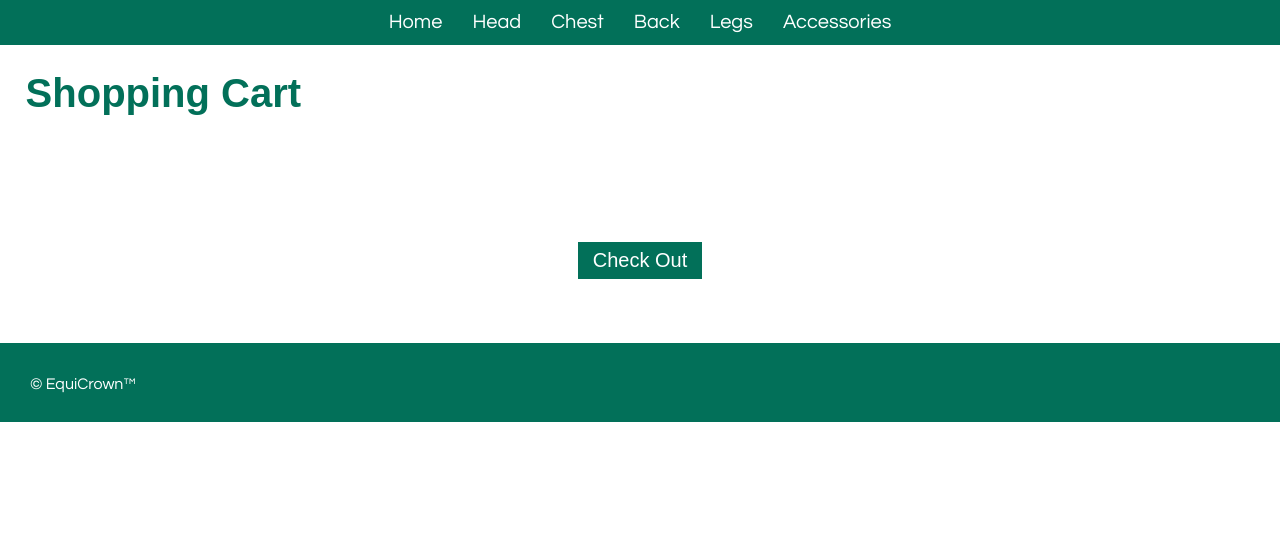
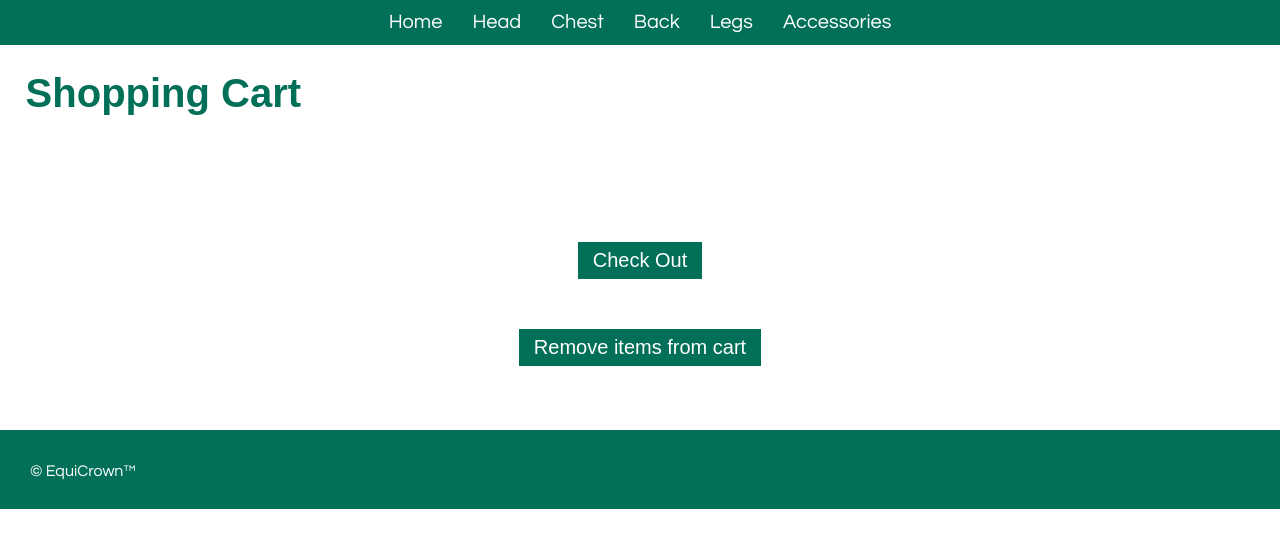
Before and after one commit to front-end-fundamentals-2025/fef-project-group-13, a plain HTML site: page checkout.html in a window 1280 px wide. Shown: the part 130-678 px from the top of the page. Drawn offline with Linux system fonts and the light colour scheme; a web font is replaced by a local one.

Commit message:
shopping cart done!

```diff
--- a/Script/main.js
+++ b/Script/main.js
@@ -1,6 +1,10 @@
+// prodlist = store item, prodAmnt = quantity of a certain item, total = amout of added items shown
+
 let prodlist = [];
 let prodAmnt = [];
 let total = 0;
+
+// First initilization of corresponding session variables
 
 if (sessionStorage.getItem("products") != null) {
   total = Number(sessionStorage.getItem("total"));
@@ -10,20 +14,33 @@ if (sessionStorage.getItem("products") != null) {
   cart.innerHTML = total.toString();
 }
 
+// Adds to cart
+
 function cartAdder(id) {
   total++;
+
+  // Adds id of item in the product array and updates session array
+
   if (!prodlist.includes(id)) {
     prodlist.push(id);
     sessionStorage.setItem("products", JSON.stringify(prodlist));
   }
+
+  // Adds amount
 
   if (prodAmnt[id] != null) {
     prodAmnt[id]++;
   } else {
     prodAmnt[id] = 1;
   }
+
+
+  // Update session arrays of prodAmount & total
+
   sessionStorage.setItem("prodAmount", JSON.stringify(prodAmnt));
   sessionStorage.setItem("total", total.toString());
+
+  // Sets the number of cart
   cart = document.getElementById("cart");
   cart.innerHTML = total.toString();
 }
@@ -34,6 +51,21 @@ function showCart() {
     const response = await fetch("product.json");
     let json = await response.json();
     let obj = json.find((product) => product.id === element);
+
+    // the html of the cartList element to this:
+
+        /*<div class="item">
+        <div class="image">
+          <img src="images/Dressage.jpg" alt="" />
+        </div>
+        <div class="name">Dressage Bridle</div>
+        <div class="totalPrice">3099 SEK</div>
+        <div class="cartQuantity">
+          <span class="minus"><</span>
+          <span>1</span>
+          <span class="plus">></span>
+        </div>
+      </div>*/
 
     let item = document.createElement("div");
     item.classList.add("item");
@@ -59,46 +91,45 @@ function showCart() {
 
     let cartQuantity = document.createElement("div");
     cartQuantity.classList.add("cartQuantity");
+
     let minus = document.createElement("span");
     minus.classList.add("minus");
     cartQuantity.appendChild(minus);
     minus.innerHTML = "<";
+
     let span = document.createElement("span");
     prodAmnt = JSON.parse(sessionStorage.getItem("prodAmount"));
     span.innerHTML = prodAmnt[element];
     cartQuantity.appendChild(span);
+
     let plus = document.createElement("span");
     plus.innerHTML = ">";
     plus.classList.add("plus");
     cartQuantity.appendChild(plus);
+
     item.appendChild(cartQuantity);
 
     document.getElementById("cartList").appendChild(item);
 
-    /*<div class="item">
-        <div class="image">
-          <img src="images/Dressage.jpg" alt="" />
-        </div>
-        <div class="name">Dressage Bridle</div>
-        <div class="totalPrice">3099 SEK</div>
-        <div class="cartQuantity">
-          <span class="minus"><</span>
-          <span>1</span>
-          <span class="plus">></span>
-        </div>
-      </div>*/
+
   });
 }
 
-async function getProduct(id) {
-  const response = await fetch("product.json");
-  let json = await response.json();
+function cleanCart() {
+  prodlist = [];
+  prodAmnt = [];
+  total = 0;
 
-  console.log(json.find((product) => product.id === id));
-
-  return json.find((product) => product.id === id);
+  sessionStorage.removeItem("products");
+  sessionStorage.removeItem("prodAmount");
+  sessionStorage.removeItem("total");
+  document.getElementById("cartList").innerHTML = "";
 }
 
 document.getElementById("cartbutton").addEventListener("click", function () {
   cartAdder(1);
 });
+
+document.getElementById("removebtn").addEventListener("click", function () {
+  cleanCart();
+});
--- a/checkout.html
+++ b/checkout.html
@@ -71,6 +71,9 @@
     </div>
 
     <button class="checkoutbtn">Check Out</button>
+    <button class="checkoutbtn" id="removebtn" onclick="cleanCart();">
+      Remove items from cart
+    </button>
 
     <main id="main"></main>
 
```
